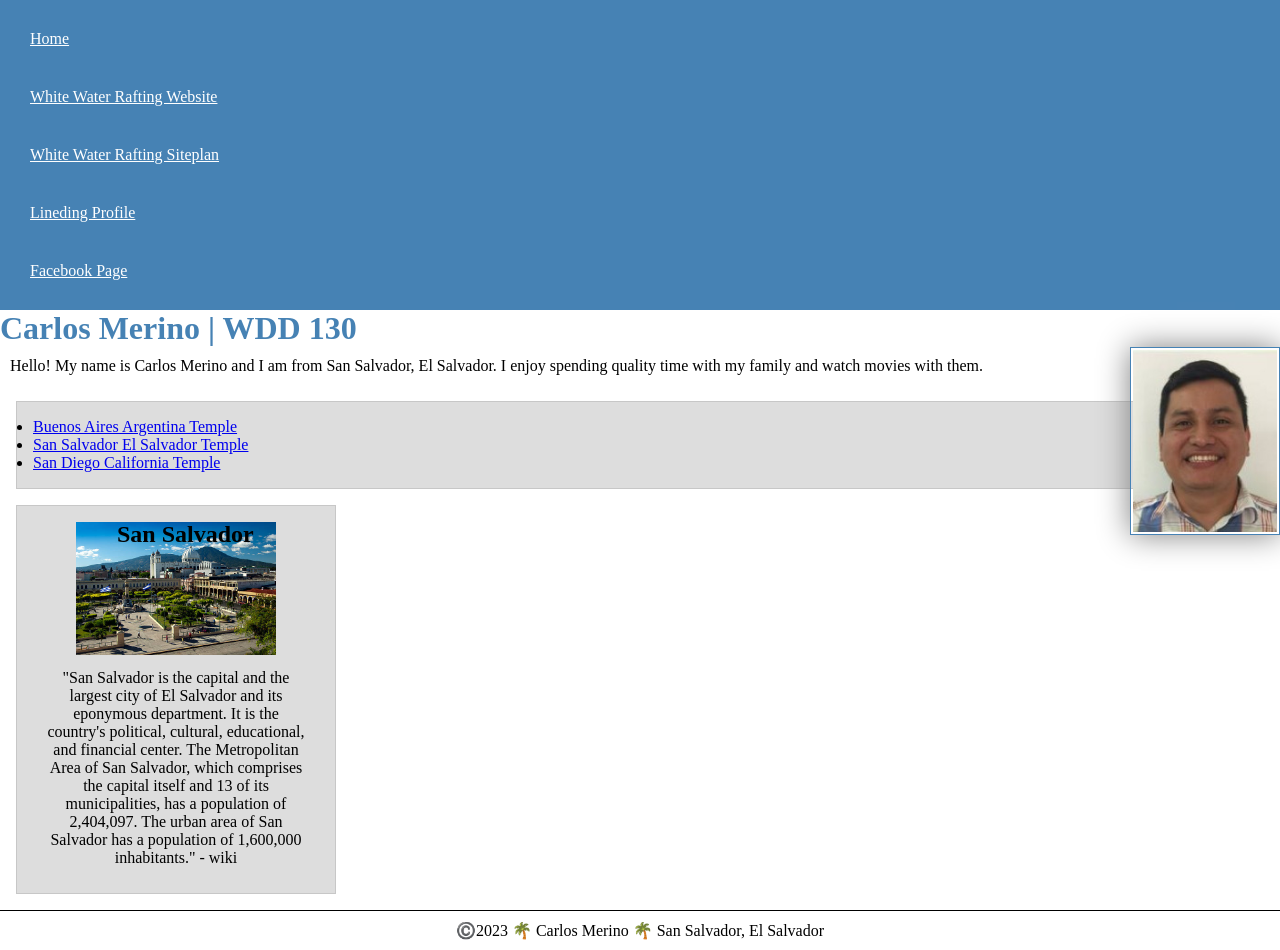
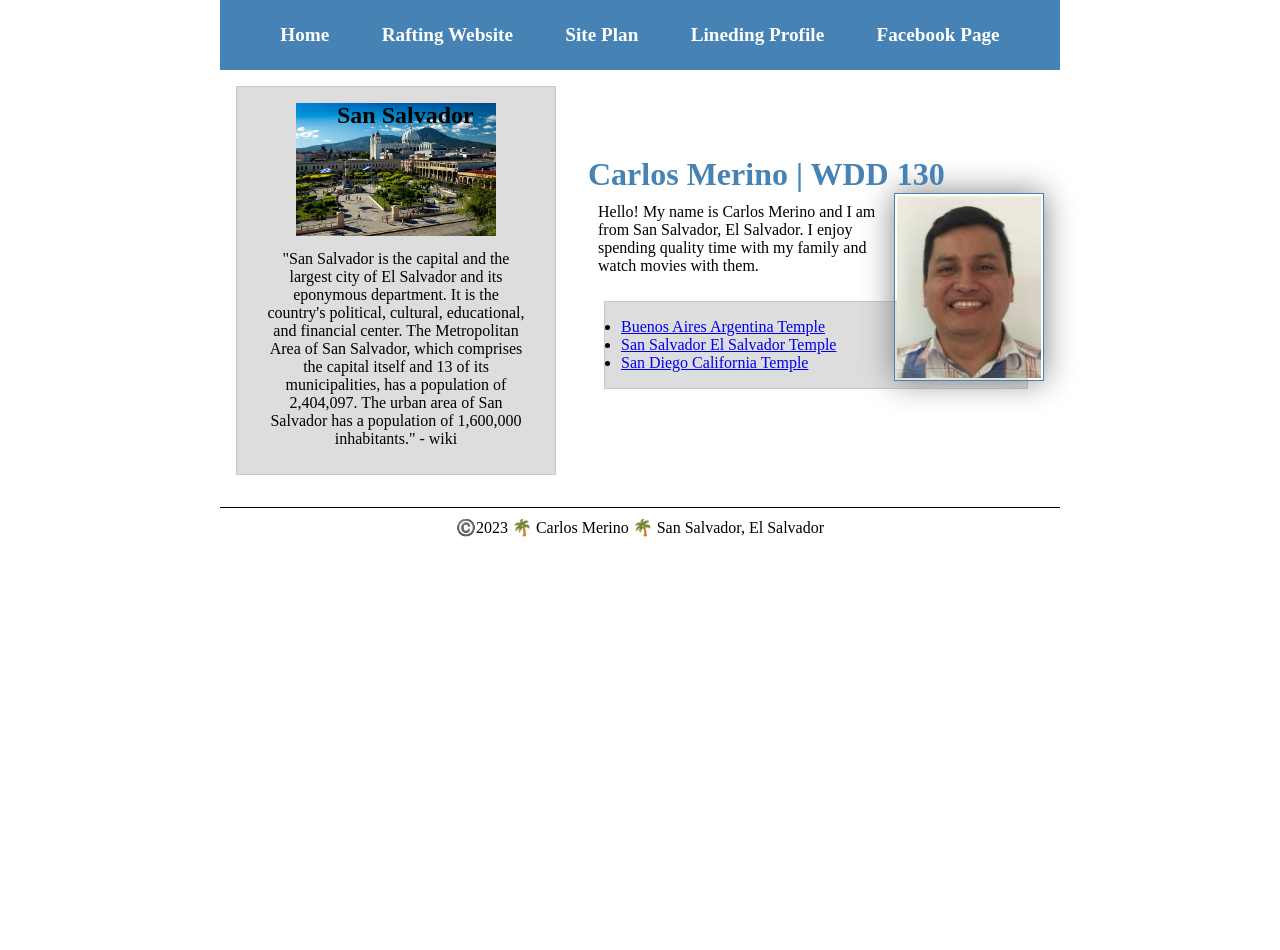
Before and after one commit to carlosmerinosv/wdd130, a plain HTML site: page index.html in a window 1280 px wide. After the commit the page ends 800 px from the top, so only its background shows below. Drawn offline with Linux system fonts and the light colour scheme.

Commit message:
Week 4 index changes

```diff
--- a/index.html
+++ b/index.html
@@ -13,12 +13,13 @@
     <header>
         <nav>
             <a href="#">Home</a>
-            <a href="wwr/">White Water Rafting Website</a>
-            <a href="wwr/site-plan-rafting.html">White Water Rafting Siteplan</a>
+            <a href="wwr/">Rafting Website</a>
+            <a href="wwr/site-plan-rafting.html">Site Plan</a>
             <a href="https://www.linkedin.com/in/carlos-merino-3b7529134/">Lineding Profile</a>
             <a href="https://www.facebook.com/">Facebook Page</a>
         </nav>
     </header>
+    <div class="grid">
     <main>
         <h1>Carlos Merino | WDD 130</h1>
         <img src="images/profile.jpg" alt="Hello, my name is Carlos Merino" width="200">
@@ -41,6 +42,7 @@
         The Metropolitan Area of San Salvador, which comprises the capital itself and 13 of its municipalities, has a population of 2,404,097.
         The urban area of San Salvador has a population of 1,600,000 inhabitants." - wiki</p>
     </aside>
+    </div>
     <footer>
         <p>©️2023 🌴 Carlos Merino 🌴 San Salvador, El Salvador</p>
     </footer>
--- a/styles/styles.css
+++ b/styles/styles.css
@@ -4,20 +4,54 @@
     box-sizing: border-box;
 }
 
+header, .grid, footer {
+    max-width: 840px;
+    margin: 0 auto;
+  }
+
 
 nav {
-    background-color: steelblue;
-    padding: 10px;
+  background-color: steelblue;
+  padding: 1rem;
+  display: flex;
+  justify-content: space-evenly;
+  align-items: center;
 }
 
+.grid {
+    display: grid;
+    align-items: center;
+}
+
+main {
+    grid-column: 2/3;
+    margin: 1rem;
+  }
+
+  aside {
+    width: 20rem;
+    position: relative;
+    grid-column: 1/2;
+    grid-row: 1/2;
+  }
+
 nav a {
-    color: white;
+    color: #fff;
     display: block;
-    padding: 20px;
+    padding: 0.5rem;
+    text-decoration: none;
+    font-size: 1.2rem;
+    font-weight: 700;
+    align-self: auto;
+    justify-content: space-around;
+/*     align-items: center; */
+/*     justify-content: space-evenly; */
 }
 
 h1  {
     color: steelblue;
+    width: 100%;
+    border-bottom: #7c4040;
 }
 /*  */
 main img  {
--- a/wwr/styles/rafting.css
+++ b/wwr/styles/rafting.css
@@ -10,7 +10,7 @@
     --heading-font: 'Roboto', sans-serif;
     --paragraph-font:'Roboto', sans-serif;
 
-    --nav-background-color: #DFD57F;
+    --nav-background-color: #c2b967;
     --nav-link-color: #6A643A;
     --nav-hover-link:#B5A14B;
     --nav-hover-background-color: #985910;
@@ -23,8 +23,59 @@
     }
 
     header {
-        padding: 10px;
+        padding: 100px;
         background-color: var(--accent1-color);
+	    display: grid;
+	    grid-template-columns: 500px 1fr 2fr;
+	    align-items: center;
+	    border-bottom: 1px solid #ccc;
+    }
+
+    header, footer {
+        max-width: 840px;
+        margin: 0 auto;
+    }
+
+    .logo img {
+        margin: 0 0.29rem 0 rem;
+        width: 50px;
+        height: fit-content;
+        display: flex;
+        justify-content: end;
+    }
+
+
+
+    h1 {
+        font-size: 2rem;
+        font-family: Acme, Arial, sans-serif;
+        color: #625015;
+    }
+
+    nav {
+        text-align: center;
+    }
+
+    .navigation {
+        display: flex;
+        list-style: none;
+    }
+
+    .navigation li {
+        flex: 1 1 100%;
+    }
+
+    .navigation a {
+        display: block;
+        color: navy;
+        padding: 20px;
+        text-decoration: none;
+    }
+
+    .navigation a:hover {
+        color: tomato;
+        font-weight: 700;
+        text-decoration: underline;
     }
 
     body {
@@ -44,8 +95,10 @@
 
     nav {
         background-color: var(--nav-background-color);
-        font-size: 1.2rem;
+        font-size: 1rem;
         display: flex;
+        justify-content: space-evenly;
+        align-items: center;
     }
 
     nav a {
@@ -117,6 +170,12 @@
         width: 100%;
     }
 
+    .gallery {
+        display: flex;
+        justify-content: space-evenly;
+        flex-flow: row nowrap;
+    }
+
 
 
 
```
Also changed, not shown: wwr/about.html (+5 -3 lines).
